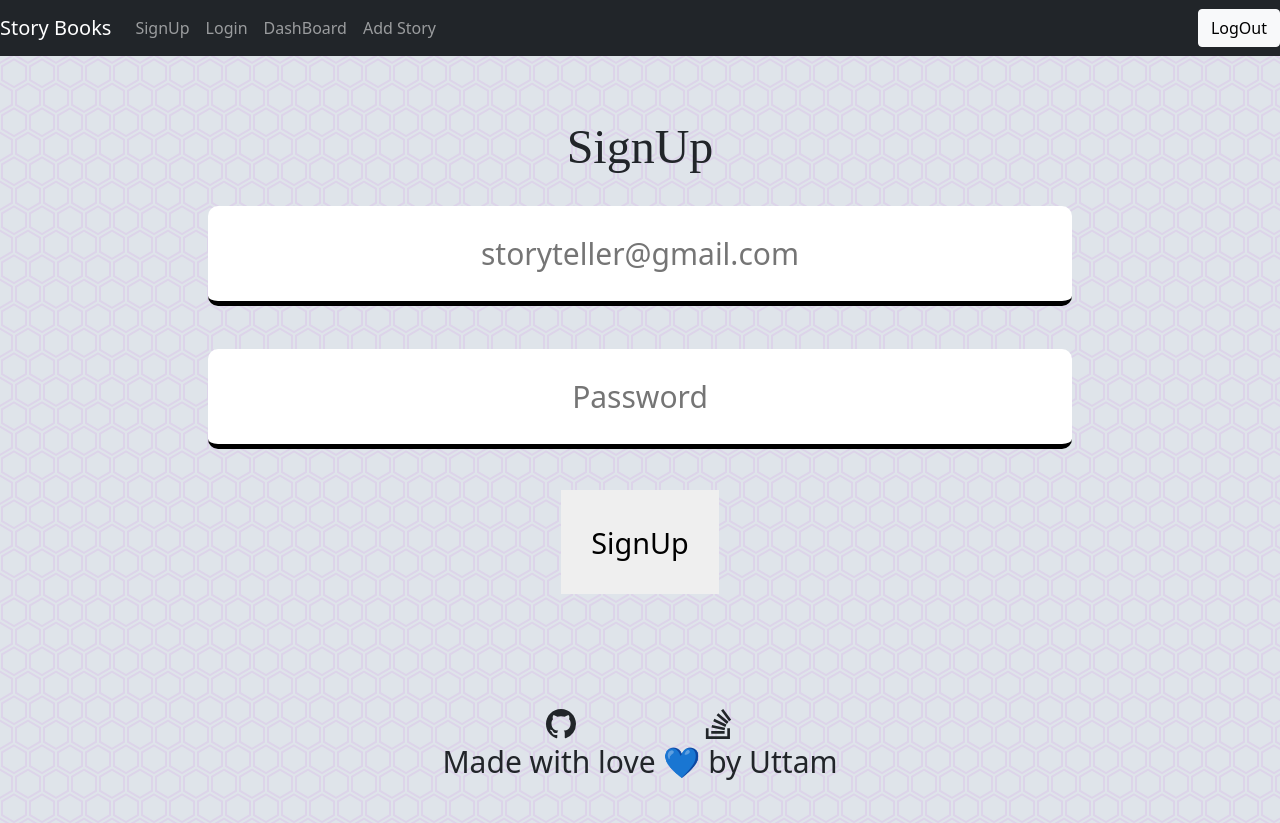
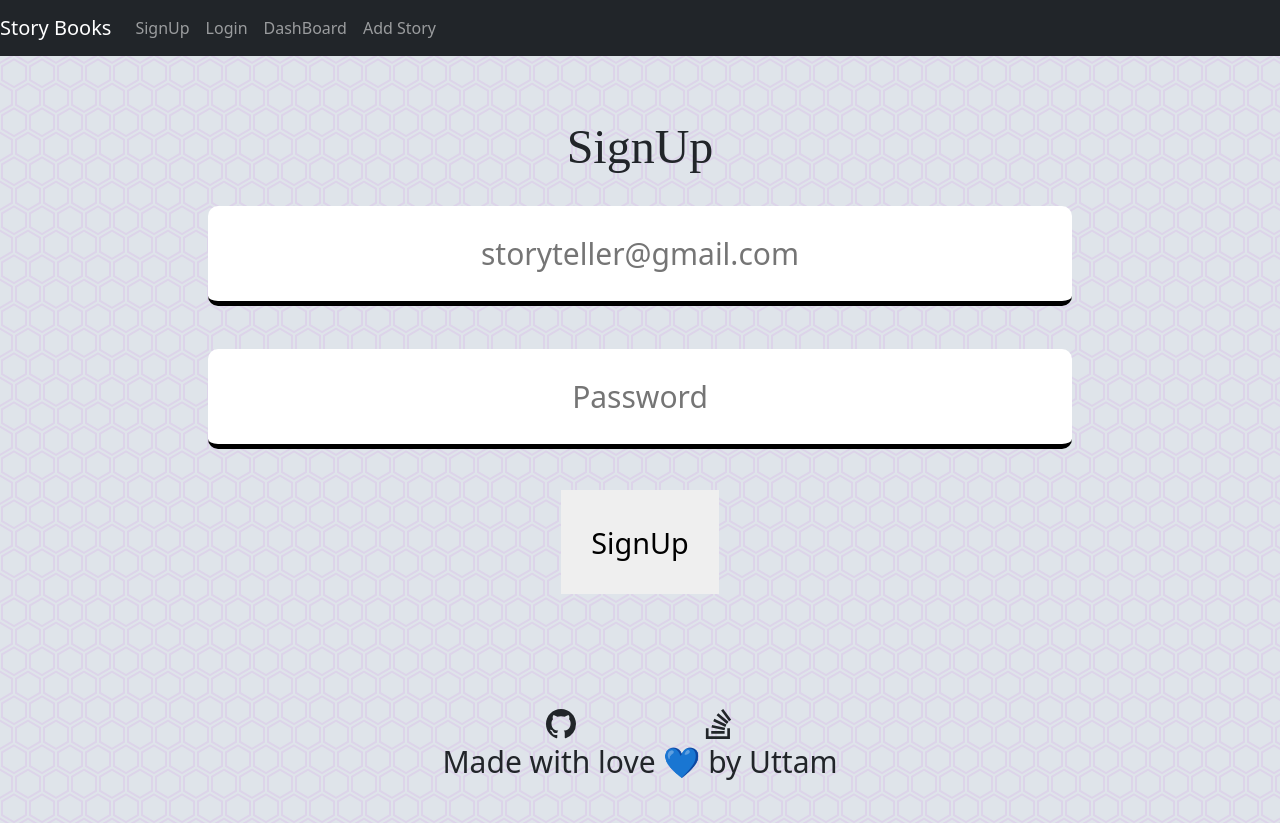
Before and after one commit to helper-uttam/story-books, a React (Create React App) app in the folder client/: page / in a window 1280 px wide. Built offline with nearby package versions, Linux system fonts and the light colour scheme; a web font is replaced by a local one.

Commit message:
Update navbar with some fixes

```diff
--- a/client/src/components/Navbar.jsx
+++ b/client/src/components/Navbar.jsx
@@ -1,9 +1,18 @@
-import React from 'react';
+import React, { useEffect, useState } from 'react';
 import { Link } from 'react-router-dom';
 
 
  const Navbar = () => {
-    const logOutHandler = () => {
+   const [logout, setLogout] = useState(false);
+
+   useEffect(()=>{
+      const a = localStorage.getItem('email');
+      if(a){
+        setLogout(true);
+      }
+   },[logout]);
+
+   const logOutHandler = () => {
       localStorage.clear();
       window.location = "/login";
     }
@@ -27,9 +36,9 @@ import { Link } from 'react-router-dom';
           </li>
         </ul>
         </div>
-        <div className='right_btn'>
+        {logout && <div className='right_btn'>
           <button type="button" className="btn btn-light" onClick={logOutHandler}>LogOut</button>
-        </div>
+        </div>}
       </nav>
     );
 
```
